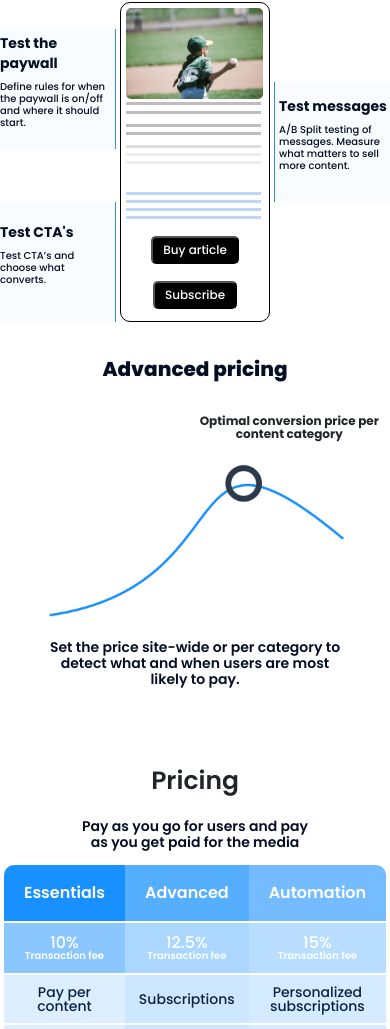
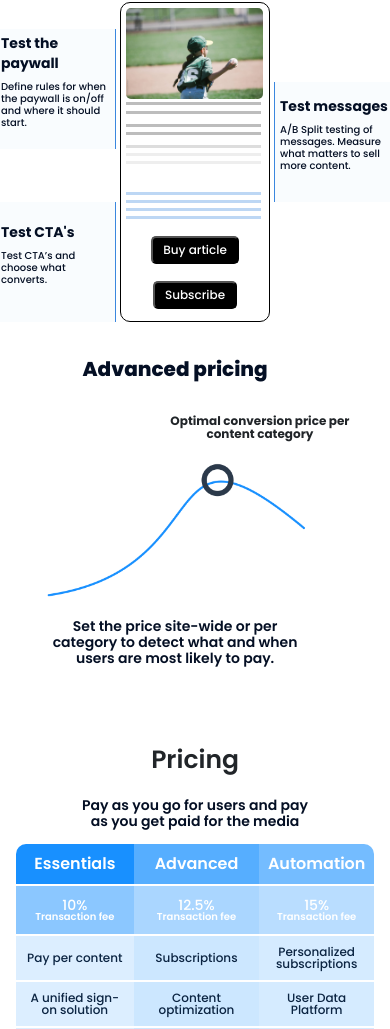
Before and after one commit to SlaviaF/WordPay-Challenge, a React (Create React App) app: page / in a window 390 px wide. Shown: the part 971-2000 px from the top of the page. Built offline with nearby package versions, Linux system fonts and the light colour scheme.

Commit message:
removed container fluid and from App.css to remove extra margin

```diff
--- a/src/App.css
+++ b/src/App.css
@@ -8,9 +8,7 @@
   width:100vw;
 }
 
-.container-fluid{
-  padding:0!important;
-}
+
 
 .subtitle{
   font-size: 47px;
--- a/src/App.js
+++ b/src/App.js
@@ -11,14 +11,12 @@ function App() {
   return (
     <>
     <div className="main-container">
-    <div className="container-fluid">
       <Router>
         <Navbar />
         <Main />
         <Tools />
         <Pricing />
       </Router>
-    </div>
     </div>
     <div>
     <Footer/>
--- a/src/components/pages/AdvancedPricing.css
+++ b/src/components/pages/AdvancedPricing.css
@@ -2,7 +2,7 @@
   display: flex;
   flex-direction: column;
   align-items: center;
-  width: 100%;
+  width: 90%;
 }
 
 .advanced-pricing img {
--- a/src/components/pages/Footer.js
+++ b/src/components/pages/Footer.js
@@ -2,7 +2,7 @@ import React from 'react'
 import "./Footer.css"
 const Footer = () => {
     return (
-      <div className="footer-container">
+      <div className="footer-container container-fluid">
         <div className="footer-contact">
           <h6>Sales | Support | Developers | Resellers &#38; partners</h6>
           <p>© WordPay 2021</p>
--- a/src/components/pages/Navbar.css
+++ b/src/components/pages/Navbar.css
@@ -3,8 +3,9 @@
   flex-wrap: nowrap;
   justify-content: space-between;
   height: 8rem;
-  width: 100;
+  width: 100%;
   padding:4rem;
+  align-items: center;
 
 }
 nav {
--- a/src/components/pages/PaywallOptimization.css
+++ b/src/components/pages/PaywallOptimization.css
@@ -3,7 +3,6 @@
   flex-direction: column;
   align-items: center;
   position: relative;
-  width: 100%;
 }
 
 .paywall-sections {
@@ -93,10 +92,11 @@
     .paywall-container{
         margin-top: 0;
         margin-right: 0;
+        width: 100%;
+
     }
   .box1 {
     background-color: rgba(249, 252, 254, 1);
-    padding: 4px;
     width: 120px;
     height: 120px;
     margin-right: 4px;
@@ -111,14 +111,14 @@
     font-size: 10px;
     line-height: 12px;
   }
-
+.test-paywall-box{
+  padding:5px;
+}
   .paywall-section-2 > .test-paywall-box {
     margin-right: 0;
-
     margin-left: 4px;
     border-right: none;
     border-left: 1px solid rgba(58, 135, 223, 1);
-    padding: 4px;
     width: 120px;
     height: 120px;
   }
--- a/src/components/pages/Pricing.css
+++ b/src/components/pages/Pricing.css
@@ -125,7 +125,7 @@
   }
 
   .common {
-    font-size: 14px !important;
+    font-size: 12px !important;
     font-weight: 500 !important;
     margin-bottom: 0px !important;
     padding: 0px 0px !important;
@@ -167,13 +167,18 @@
   .ess-percent {
     background-color: rgba(24, 144, 255, 0.5) !important;
   }
+
+  .essential, .advance, .automate{
+    padding:12px 0!important;
+    font-size:14px;
+  }
   .ess-percent h3,
   .add-percent h3,
   .auto-percent h3 {
     margin: 0px !important;
     padding: 0px !important;
     line-height: 100% !important;
-    font-size: 16px !important;
+    font-size: 14px !important;
   }
 
   .add-percent {
```
